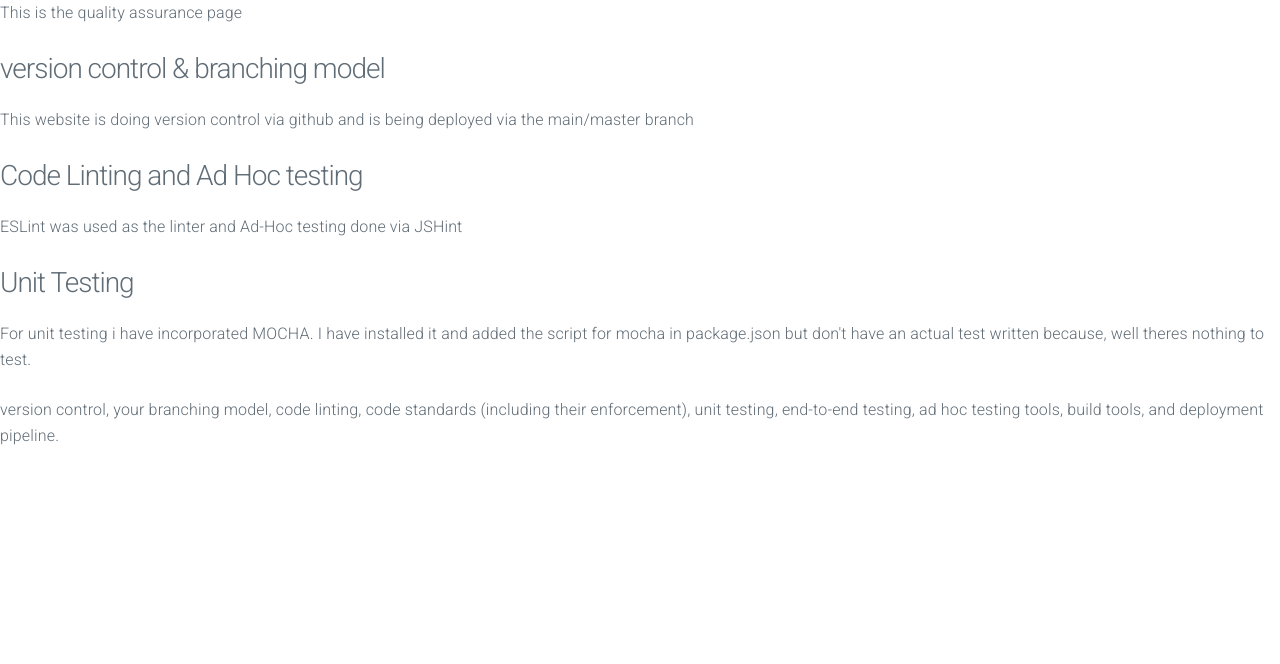
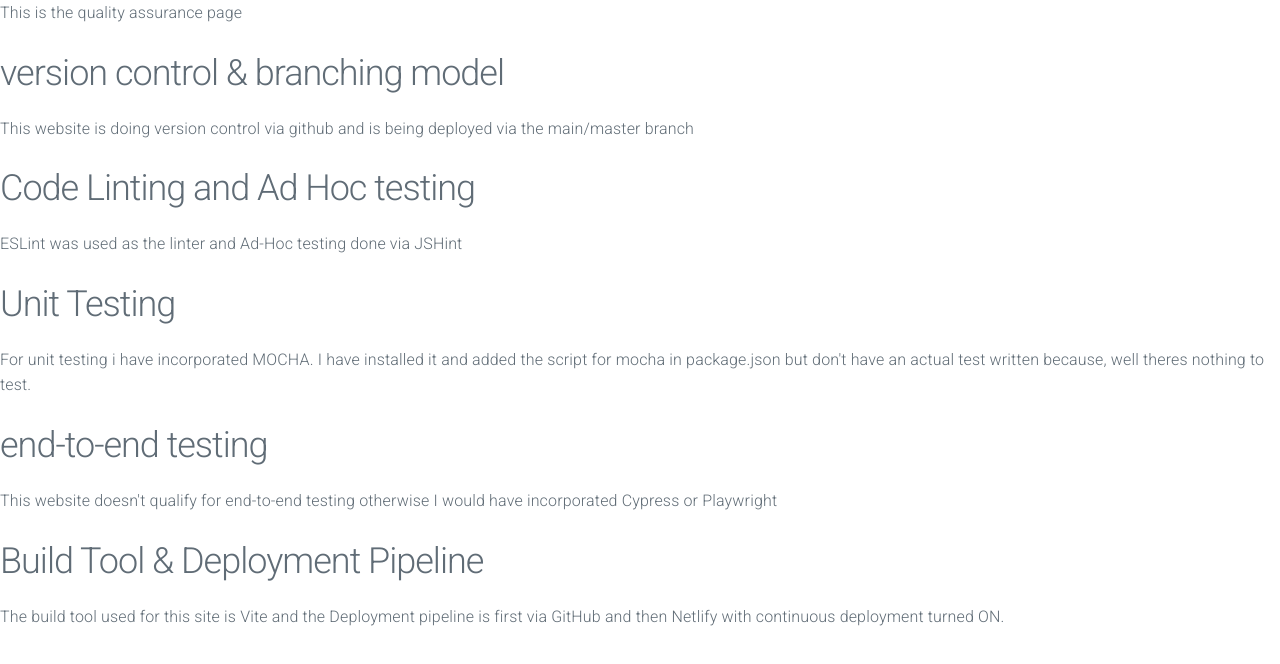
Before and after one commit to m-baqir/MyFirstVite1, a website built with Vite: page hellovite/qa/index.html in a window 1280 px wide. Built offline with nearby package versions, Linux system fonts and the light colour scheme.

Commit message:
Update index.html

```diff
--- a/hellovite/qa/index.html
+++ b/hellovite/qa/index.html
@@ -13,22 +13,20 @@
 
 <body>
     <p>This is the quality assurance page</p>
-    <h3>version control & branching model</h3>
+    <h2>version control & branching model</h2>
     <p>This website is doing version control via github and is being deployed via the main/master branch</p>
-    <h3>Code Linting and Ad Hoc testing</h3>
+    <h2>Code Linting and Ad Hoc testing</h2>
     <p>ESLint was used as the linter and Ad-Hoc testing done via JSHint</p>
-    <h3>Unit Testing</h3>
+    <h2>Unit Testing</h2>
     <p>For unit testing i have incorporated MOCHA. I have installed it and added the script for mocha in package.json
         but
         don't have an actual test written because, well theres nothing to test.</p>
-    <p>version control,
-        your branching model,
-        code linting,
-        code standards (including their enforcement),
-        unit testing,
-        end-to-end testing,
-        ad hoc testing tools,
-        build tools, and
-        deployment pipeline.</p>
+    <h2>end-to-end testing</h2>
+    <p>This website doesn't qualify for end-to-end testing otherwise I would have incorporated Cypress or Playwright</p>
+    <h2>Build Tool & Deployment Pipeline</h2>
+    <p>The build tool used for this site is Vite and the Deployment pipeline is first via GitHub and then Netlify with
+        continuous deployment turned ON.</p>
+
 </body>
+
 </html>
```
Lines whose indentation alone changed are shown as unchanged.
